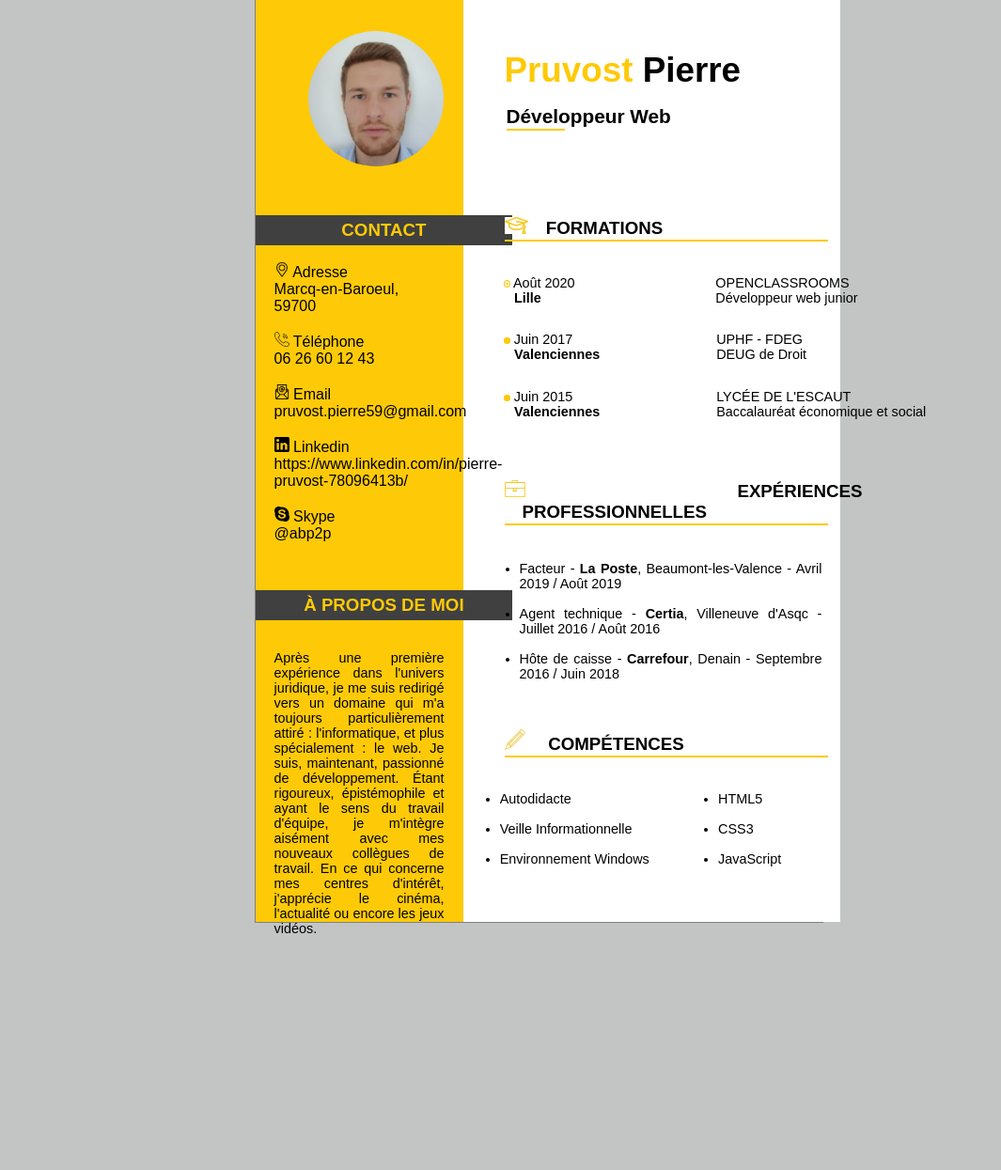
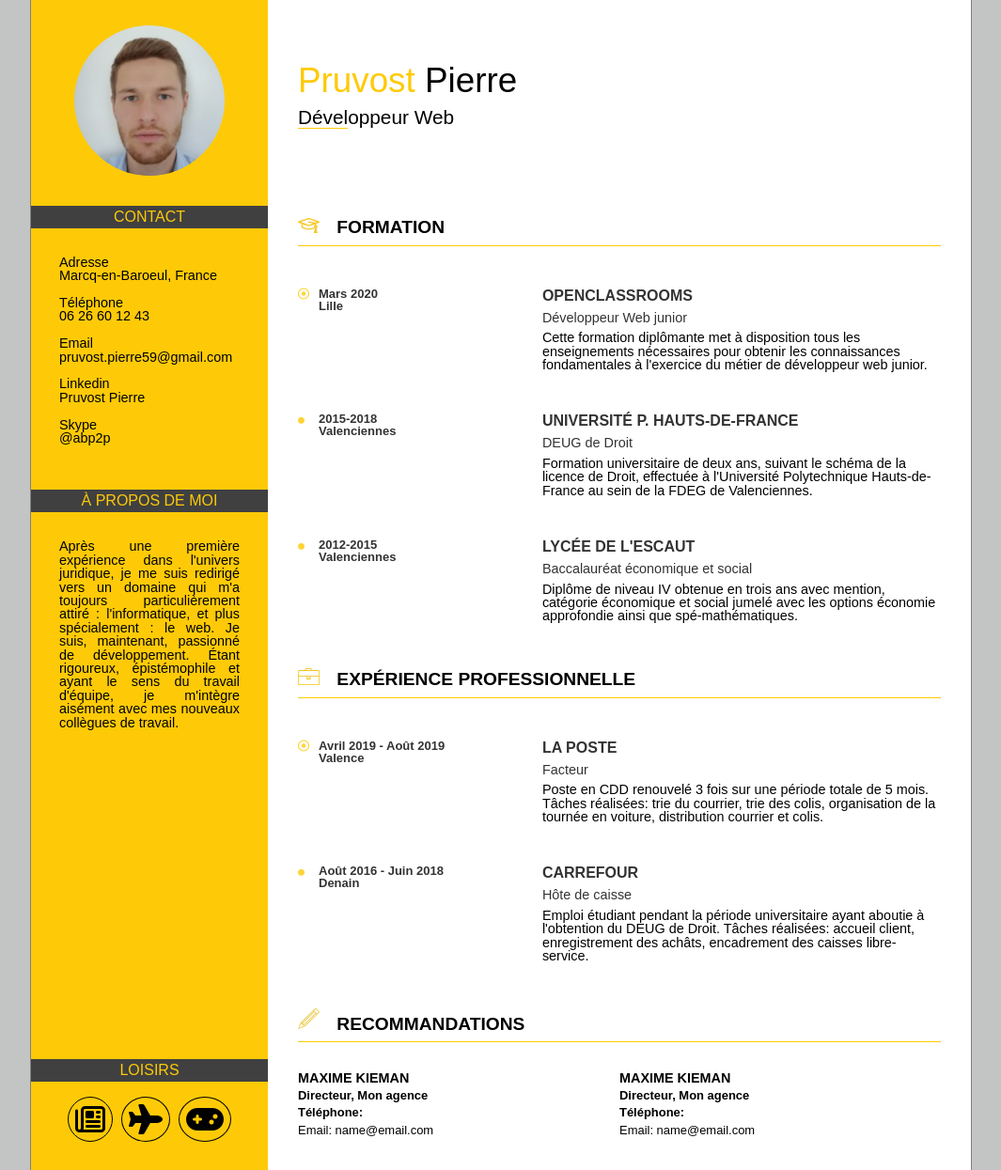
Before and after one commit to Liqoss/Projet2, a plain HTML site: page index.html in a window 1280 px wide. Shown: the part 20-1265 px from the top of the page at 94% size, without its empty margins (107-1172 px from the left). Before the commit the page ends 1016 px from the top, so only its background shows below. Drawn offline with Linux system fonts and the light colour scheme.

Commit message:
soutenance

```diff
--- /dev/null
+++ b/css/extra_small.css
@@ -0,0 +1,80 @@
+body{
+    width: 100%;
+}
+
+#cv{
+    width: 100%;
+    display: block;
+    font-size: 90%;
+}
+
+/* 1ere Partie en jaune */
+
+#ctgauche{
+    width: auto;
+}
+
+img.photopierre{
+    width: 7.5em;
+    margin-left: 4%;
+    margin-bottom: 2.5em;
+}
+
+h1{
+    position: absolute;
+    top: 1.3em;
+    left: 47.3%;
+    font-size: 1.7em;
+}
+
+h1 span{
+    color: white;
+}
+
+h2{
+    position: absolute;
+    left: 47.2%;
+    top: 5.6em;
+    font-size: 1.1em;
+}
+
+h2 span{
+    border-bottom: 1px solid white;
+    filter: brightness(98%);
+}
+
+#ctgauche h3, .contact .contenuContact{
+    text-align: center;
+}
+
+.loisirs{
+    margin-top: 2em;
+}
+
+/* 2ere Partie en blanc */
+
+#ctdroit{
+    width: auto;
+}
+
+#ctdroit h3{
+    text-align: center;
+}
+
+div.ligne{
+    flex-direction: column;
+    align-items: center;
+    text-align: center;
+}
+
+.formation h3{
+    margin-top: 2em;
+}
+
+.groupeColonne{
+    justify-content: space-evenly;
+}
+
+.colonne{
+    font-size: 0.9em;
+}
--- /dev/null
+++ b/css/large.css
@@ -0,0 +1,3 @@
+body{
+    width: 80%;
+}
--- /dev/null
+++ b/css/medium.css
@@ -0,0 +1,3 @@
+body{
+    width: 100%;
+}
--- /dev/null
+++ b/css/reset.css
@@ -0,0 +1,48 @@
+/* http://meyerweb.com/eric/tools/css/reset/
+   v2.0 | 20110126
+   License: none (public domain)
+*/
+
+html, body, div, span, applet, object, iframe,
+h1, h2, h3, h4, h5, h6, p, blockquote, pre,
+a, abbr, acronym, address, big, cite, code,
+del, dfn, em, img, ins, kbd, q, s, samp,
+small, strike, strong, sub, sup, tt, var,
+b, u, i, center,
+dl, dt, dd, ol, ul, li,
+fieldset, form, label, legend,
+table, caption, tbody, tfoot, thead, tr, th, td,
+article, aside, canvas, details, embed,
+figure, figcaption, footer, header, hgroup,
+menu, nav, output, ruby, section, summary,
+time, mark, audio, video {
+    margin: 0;
+    padding: 0;
+    border: 0;
+    font-size: 100%;
+    font: inherit;
+    vertical-align: baseline;
+}
+/* HTML5 display-role reset for older browsers */
+article, aside, details, figcaption, figure,
+footer, header, hgroup, menu, nav, section {
+    display: block;
+}
+body {
+    line-height: 1;
+}
+ol, ul {
+    list-style: none;
+}
+blockquote, q {
+    quotes: none;
+}
+blockquote:before, blockquote:after,
+q:before, q:after {
+    content: '';
+    content: none;
+}
+table {
+    border-collapse: collapse;
+    border-spacing: 0;
+}
--- /dev/null
+++ b/css/small.css
@@ -0,0 +1,72 @@
+body{
+    width: 80%;
+}
+
+#cv{
+    display: flex;
+    flex-direction: column;
+    align-items: center;
+}
+
+/* 1ere Partie en jaune */
+
+#ctgauche{
+    width: 100%;
+}
+
+img.photopierre{
+    margin-left: 8%;
+    margin-bottom: 2.5em;
+}
+
+h1{
+    position: absolute;
+    top: 1em;
+    left: 46%;
+}
+
+h1 span{
+    color: white;
+}
+
+h2{
+    position: absolute;
+    left: 46%;
+    top: 5.6em;
+}
+
+#ctgauche h3, .contact .contenuContact{
+    text-align: center;
+}
+
+.loisirs{
+    margin-top: 2em;
+}
+
+/* 2ere Partie en blanc */
+
+#ctdroit{
+    width:  100%;
+    justify-content: center;
+}
+
+#ctdroit h3{
+    text-align: center;
+}
+
+div.ligne{
+    flex-direction: column;
+    align-items: center;
+    text-align: center;
+}
+
+.formation h3{
+    margin-top: 2em;
+}
+
+.groupeColonne{
+    justify-content: space-evenly;
+}
+.colonne{
+    width: 25%;
+}
--- /dev/null
+++ b/css/style.css
@@ -0,0 +1,197 @@
+body{
+    background-color: #C2C5C4;
+    width: 55%;
+    margin: auto;
+    display: flex;
+    font-family: Arial;
+    justify-content: center;
+}
+
+#cv{
+    border: 1px solid grey;
+    display: flex;
+    justify-content: center;
+    max-width: 1000px;
+}
+
+p{
+    font-size: 0.9em;
+}
+
+/* Colonne de gauche */
+
+#ctgauche{
+    background-color: #FECA07;
+    padding: 30px;
+    width: 25%;
+    color: black;
+    display: flex;
+    flex-direction: column;
+}
+
+#ctgauche h3{
+    color: #FECA07;
+    text-align: center;
+    background-color: #404040;
+    line-height: 1.5em;
+    margin-left: -30px;
+    margin-right: -30px;
+}
+
+img.photopierre{
+    width: 10em;
+    border-radius: 5em;
+    margin: 1em;
+    margin-bottom: 2em;
+}
+
+a{
+    text-decoration: none;
+    color: black;
+}
+
+a:hover{
+    color: white;
+}
+
+.contenuContact, .contenuApropos{
+    margin-top: 2em;
+}
+
+.apropos{
+    text-align: justify;
+    margin-top: 3em;
+    flex-grow: 1;
+}
+
+.iconeLoisirs{
+    display: flex;
+    justify-content: space-evenly;
+}
+
+.fa-newspaper, .fa-gamepad, .fa-plane{
+    padding: 7px;
+    border: 1px solid black;
+    border-radius: 50%;
+    margin-top: 0.5em;
+}
+
+/* Colonne de droite */
+
+#ctdroit{
+    background-color: #ffffff;
+    padding: 2em;
+}
+
+#cotedroit .formation p{
+    font-size: small;
+}
+
+h1{
+    font-size: 2.3em;
+    margin-top: 1.5em;
+}
+
+h1 span{
+    color: #FECA07;
+}
+
+h2{
+    color: black;
+    margin-top: 0.5em;
+    font-size: 1.3em;
+}
+
+h2 span{
+    border-bottom: 1px solid #FECA07;
+}
+
+#ctdroit h3{
+    font-size: 1.2em;
+    font-weight: bold;
+    border-bottom: 1px solid #FECA07;
+    padding-bottom: 0.5em;
+    margin-bottom: 1.5em;
+}
+
+.fa-dot-circle{
+    color: #FECA07;
+    font-size: 12px;
+    padding-right: 10px;
+}
+
+.fa-circle{
+    color: #FECA07;
+    font-size: 7px;
+    padding-right: 15px;
+}
+
+.formation h3{
+    margin-top: 5em;
+}
+
+h4{
+    opacity: 0.8;
+    font-weight: bold;
+    margin-bottom: 0.5em;
+}
+
+.experience h5, .formation h5{
+    font-weight: normal;
+    opacity: 0.8;
+    margin-top: 0.5em;
+    margin-bottom: 0.5em;
+    font-size: 0.9em;
+}
+
+div.ligne{
+    display: flex;
+    justify-content: space-between;
+}
+
+div.ligne:not(:first-child){
+    margin-top: 2em;
+}
+
+.date{
+    margin-top: 0.9em;
+    font-size: small;
+    font-weight: bold;
+    opacity: 0.8;
+}
+
+.date span{
+    padding-left: 22px;
+}
+
+.texteDate{
+    width: 62%;
+    margin-top: 0.8em;
+}
+
+.experience, .recommandation{
+    margin-top: 3em;
+}
+
+.groupeColonne{
+    display: flex;
+    justify-content: space-between;
+    margin-top: 0.8em;
+    font-size: 0.9em;
+    line-height: 1.3em;
+}
+
+.colonne{
+    width: 55%;
+    white-space: nowrap;
+}
+
+.colonne strong{
+    font-weight: bold;
+    color: black;
+}
+
+img.briefcase, img.pencil, img.hat{
+    width: 1.2em;
+    padding-right: 13px;
+}
--- a/index.html
+++ b/index.html
@@ -1,122 +1,194 @@
 <!DOCTYPE html>
-<html lang="en">
+<html lang="fr">
 <head>
     <meta charset="UTF-8">
     <meta name="viewport" content="width=device-width, initial-scale=1.0">
-    <link rel="stylesheet" href="style.css">
+    <link rel="stylesheet" href="css/reset.css">
+    <link rel="stylesheet" href="css/style.css">
+    <link rel="stylesheet" href="css/extra_small.css" media="(max-width: 575.98px)">
+    <link rel="stylesheet" href="css/small.css" media="(min-width: 576px) and (max-width: 767.98px)">
+    <link rel="stylesheet" href="css/medium.css" media="(min-width: 768px) and (max-width: 991.98px)">
+    <link rel="stylesheet" href="css/large.css" media="(min-width: 992px) and (max-width: 1349.98px)">
+    <link rel="stylesheet" href="css/extra_large.css" media="(min-width: 1350px)">
+    <script src="https://kit.fontawesome.com/48432da99e.js" crossorigin="anonymous"></script>
     <title>CV Pruvost Pierre</title>
 </head>
 <body>
+    <div id="cv">
+
     <!--Coté gauche-->
-    <div id="cv">
+
         <section id="ctgauche">
-            <article class="infop">
-                <p>
-                    <img src="image/photopierre.jpg" class="photopierre"><br><br>
-                    <div class="titreContact"><h3>CONTACT</h3></div><br>
-                    <img src="image/gps.png" class="gps"> Adresse<br>Marcq-en-Baroeul, 59700<br><br>
-                    <img src="image/phone.png" class="phone"> Téléphone<br>06 26 60 12 43<br><br>
-                    <img src="image/mail.png" class="mail"> Email<br>pruvost.pierre59@gmail.com<br><br>
-                    <img src="image/linkedin.png" class="linkedin"> Linkedin<br>https://www.linkedin.com/in/pierre-pruvost-78096413b/<br><br>
-                    <img src="image/skype.png" class="skype"> Skype<br>@abp2p
+            <img src="image/photopierre.jpg" class="photopierre" alt="photo">
+            <article class="contact">
+                <h3>
+                    CONTACT
+                </h3>
+                <p class="contenuContact">
+                    Adresse<br><a href="https://www.google.fr/maps/place/59700+Marcq-en-Bar%C5%93ul/@50.6792883,3.0655607,13z/data=!3m1!4b1!4m5!3m4!1s0x47c32a2949a97adf:0xa87a5ee2bf1df6d6!8m2!3d50.670368!4d3.096267" target="blank">Marcq-en-Baroeul, France</a><br><br>
+                    Téléphone<br>06 26 60 12 43<br><br>
+                    Email<br>pruvost.pierre59@gmail.com<br><br>
+                    Linkedin<br><a href="https://www.linkedin.com/in/pierre-pruvost-78096413b" target="blank">Pruvost Pierre</a><br><br>
+                    Skype<br>@abp2p
                 </p>
             </article>
-
             <article class="apropos">
-                <div class="titreApropos">
                 <h3>
                     À PROPOS DE MOI
                 </h3>
-                </div><br>
-                <p>
+                <p class="contenuApropos">
                         Après une première expérience dans l'univers juridique, je me suis redirigé vers un domaine qui m'a toujours
                         particulièrement attiré : l'informatique, et plus spécialement : le web. Je suis, maintenant, passionné de développement. Étant
                         rigoureux, épistémophile et ayant le sens du travail d'équipe, je m'intègre aisément avec mes nouveaux collègues de travail.
-                    En ce qui concerne mes centres d'intérêt, j'apprécie le cinéma, l'actualité ou encore les jeux vidéos.
                 </p>
+            </article>
+            <article class="loisirs">
+                <h3>
+                    LOISIRS
+                </h3>
+                <div class="iconeLoisirs">
+                    <i class="far fa-newspaper fa-2x"></i>
+                    <i class="fas fa-plane fa-2x"></i>
+                    <i class="fas fa-gamepad fa-2x"></i>
+                </div>
             </article>
         </section>
 
     <!--Coté droit-->
 
         <section id="ctdroit">
-            <article class="titre">
             <h1>
-                    <strong class="nom">Pruvost</strong> Pierre
+                <span>Pruvost</span> Pierre
             </h1>
             <h2>
-                    Développeur Web <br>
-                    <img src="image/separateur.png" class="separateurD">
+                <span>Dével</span>oppeur Web
             </h2>
-
-            </article>
 
             <article class="formation">
                 <h3>
-                    <img src="image/hat.png" class="hat"><strong>FORMATIONS</strong>
-                    <img src="image/separateur.png" class="separateurF">
+                    <img src="image/hat.png" class="hat" alt="diploma-hat">
+                    FORMATION
                 </h3>
-                <div>
-                    <p class="dates">
-                        <img src="image/dotcircle.png" class="dotcircle"> Août 2020<br><strong>Lille</strong>
-                    </p>
-                    <p class="renseignementsO">
-                        OPENCLASSROOMS<br>
-                        Développeur web junior<br>
+                <div class="ligne">
+                    <div class="date">
+                        <i class="far fa-dot-circle"></i>Mars 2020<br><span>Lille</span>
+                    </div>
+                    <div class="texteDate">
+                        <h4>
+                            OPENCLASSROOMS
+                        </h4>
+                        <h5>
+                            Développeur Web junior
+                        </h5>
+                        <p>
+                            Cette formation diplômante met à disposition tous les enseignements nécessaires pour obtenir les
+                            connaissances fondamentales à l'exercice du métier de développeur web junior.
                         </p>
                     </div>
-                <div>
-                    <p class="dates">
-                        <img src="image/dot.png" class="circle"> Juin 2017<br><strong>Valenciennes</strong>
-                    </p>
-                    <p class="renseignements">
-                        UPHF - FDEG<br>
-                        DEUG de Droit<br>
+                </div>
+                <div class="ligne">
+                    <div class="date">
+                        <i class="fas fa-circle"></i>2015-2018<br><span>Valenciennes</span>
+                    </div>
+                    <div class="texteDate">
+                        <h4>
+                            UNIVERSITÉ P. HAUTS-DE-FRANCE
+                        </h4>
+                        <h5>
+                            DEUG de Droit
+                        </h5>
+                        <p>
+                            Formation universitaire de deux ans, suivant le schéma de la licence de Droit, effectuée à l'Université
+                            Polytechnique Hauts-de-France au sein de la FDEG de Valenciennes.
                         </p>
                     </div>
-                <div>
-                    <p class="dates">
-                        <img src="image/dot.png" class="circle"> Juin 2015<br><strong>Valenciennes</strong>
+                </div>
+                <div class="ligne">
+                    <div class="date">
+                        <i class="fas fa-circle"></i>2012-2015<br><span>Valenciennes</span>
+                    </div>
+                    <div class="texteDate">
+                        <h4>
+                            LYCÉE DE L'ESCAUT
+                        </h4>
+                        <h5>
+                            Baccalauréat économique et social
+                        </h5>
+                        <p>
+                            Diplôme de niveau IV obtenue en trois ans avec mention, catégorie économique et social jumelé avec les options
+                            économie approfondie ainsi que spé-mathématiques.
                         </p>
-                    <p class="renseignements">
-                        LYCÉE DE L'ESCAUT<br>
-                        Baccalauréat économique et social<br>
-                    </p>
+                    </div>
                 </div>
             </article>
 
             <article class="experience">
                 <h3>
-                    <img src="image/briefcase.png" class="briefcase"> <strong>EXPÉRIENCES PROFESSIONNELLES</strong><br>
-                    <img src="image/separateur.png" class="separateurE">
+                    <img src="image/briefcase.png" class="briefcase" alt="suitcase">
+                    EXPÉRIENCE PROFESSIONNELLE
                 </h3>
-                <ul>
-                    <li>Facteur - <strong>La Poste</strong>, Beaumont-les-Valence - Avril 2019 / Août 2019</li><br>
-                    <li>Agent technique - <strong>Certia</strong>, Villeneuve d'Asqc - Juillet 2016 / Août 2016</li><br>
-                    <li>Hôte de caisse - <strong>Carrefour</strong>, Denain - Septembre 2016 / Juin 2018</li><br>
-                </ul>
+                <div class="ligne">
+                    <div class="date">
+                        <i class="far fa-dot-circle"></i>Avril 2019 - Août 2019<br><span>Valence</span>
+                    </div>
+                    <div class="texteDate">
+                        <h4>
+                            LA POSTE
+                        </h4>
+                        <h5>
+                            Facteur
+                        </h5>
+                        <p>
+                            Poste en CDD renouvelé 3 fois sur une période totale de 5 mois. Tâches réalisées: trie du courrier,
+                            trie des colis, organisation de la tournée en voiture, distribution courrier et colis.
+                        </p>
+                    </div>
+                </div>
+                <div class="ligne">
+                    <div class="date">
+                        <i class="fas fa-circle"></i>Août 2016 - Juin 2018<br><span>Denain</span>
+                    </div>
+                    <div class="texteDate">
+                        <h4>
+                            CARREFOUR
+                        </h4>
+                        <h5>
+                            Hôte de caisse
+                        </h5>
+                        <p>
+                            Emploi étudiant pendant la période universitaire ayant aboutie à l'obtention du DEUG de Droit.
+                            Tâches réalisées: accueil client, enregistrement des achâts, encadrement des caisses libre-service.
+                        </p>
+                    </div>
+                </div>
             </article>
 
-            <article class="competence">
+            <article class="recommandation">
                 <h3>
-                    <img src="image/pencil.png" class="pencil"> <strong>COMPÉTENCES</strong><br>
-                    <img src="image/separateur.png" class="separateurC">
+                    <img src="image/pencil.png" class="pencil" alt="pencil">
+                    RECOMMANDATIONS
                 </h3>
-                <div class="informatique">
+                <div class="groupeColonne">
+                    <div class="colonne">
+                        <h5>
+                            <strong>MAXIME KIEMAN</strong>
+                        </h5>
                         <p>
-                        <ul>
-                            <li>Autodidacte</li><br>
-                            <li>Veille Informationnelle</li><br>
-                            <li>Environnement Windows</li><br>
-                        </ul>
+                            <strong>Directeur, Mon agence</strong><br>
+                            <strong>Téléphone:</strong><br>
+                            Email: name@email.com
                         </p>
+                    </div>
+                    <div class="colonne">
+                        <h5>
+                            <strong>MAXIME KIEMAN</strong>
+                        </h5>
                         <p>
-                        <ul>
-                            <li>HTML5</li><br>
-                            <li>CSS3</li><br>
-                            <li>JavaScript</li><br>
-                        </ul>
+                            <strong>Directeur, Mon agence</strong><br>
+                            <strong>Téléphone:</strong><br>
+                            Email: name@email.com
                         </p>
+                    </div>
                 </div>
             </article>
         </section>
```
Also changed, not shown: css/extra_large.css (added). Lines whose indentation alone changed are shown as unchanged.
